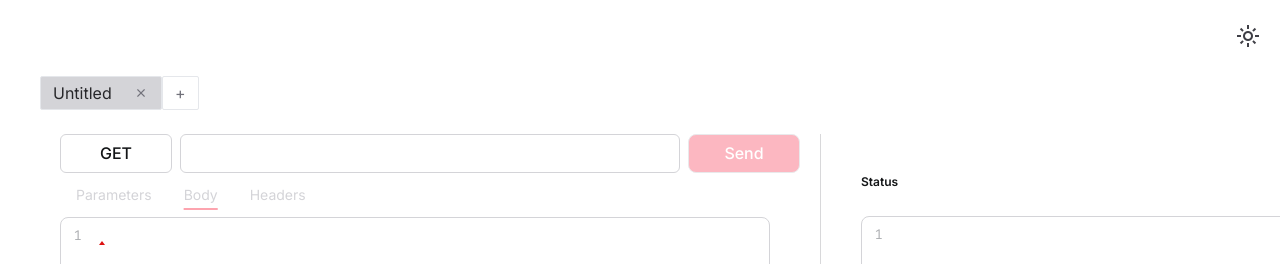
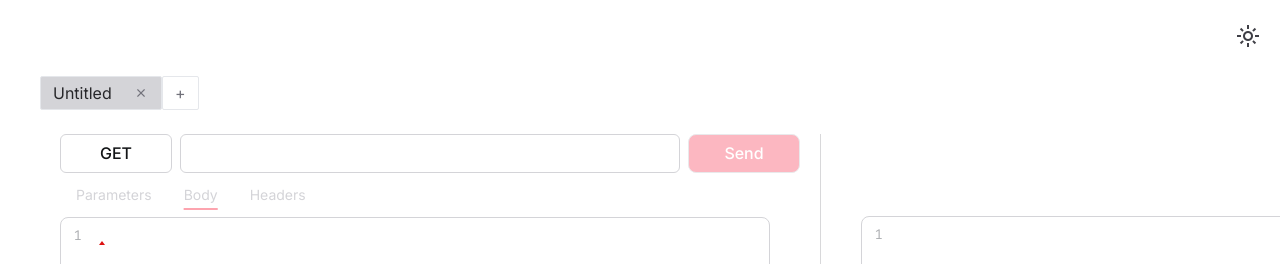
Before and after one commit to anandaramr/miniproject-frontend, a React (Vite) app: page / in a window 1280 px wide. Shown: the top 264 px of the page. Built offline with nearby package versions, Linux system fonts and the light colour scheme.

Commit message:
Minor style changes

```diff
--- a/src/components/Response.jsx
+++ b/src/components/Response.jsx
@@ -42,12 +42,12 @@ export default function Response({ response }) {
             <div>
                 <div className="flex justify-between">
                     <div className={cls("flex gap-3 text-xs font-semibold select-none", response?.ok && "text-emerald-400")}>
-                        <span>{"Status"}</span>
+                        <span>{response.statusCode && "Status"}</span>
                         <span>{response.statusCode}</span>
                         <span>{response.statusText}</span>
                     </div>
 
-                    <div className="flex items-center gap-3">
+                    <div className="flex items-center gap-3 select-none">
                         <div className="flex-col justify-center">
                             <span onClick={copy} className="text-gray-500 text-xl hover:text-gray-300 duration-200 cursor-pointer material-symbols-outlined">content_copy</span>
                             <div ref={copyMessage} className="text-xs opacity-0 hidden font-medium absolute -translate-x-5 my-1 z-10 bg-white bg-opacity-80 cursor-default rounded-md shadow-lg border-[1px] border-zinc-200 text-black px-3 py-1">Copied!</div>
--- a/src/index.css
+++ b/src/index.css
@@ -3,7 +3,7 @@
 @tailwind utilities;
 
 html {
-    @apply dark:bg-lightblack duration-200 text-lightblack dark:text-white selection:bg-rose-400
+    @apply dark:bg-lightblack duration-200 text-lightblack dark:text-white selection:bg-zinc-400 dark:selection:bg-zinc-700
 }
 
 ::-webkit-scrollbar {
```
